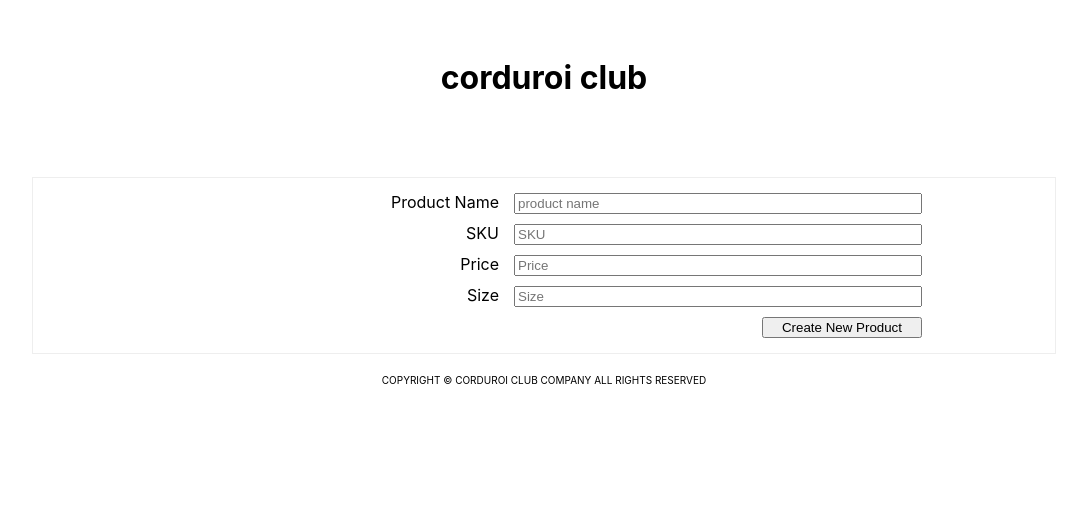
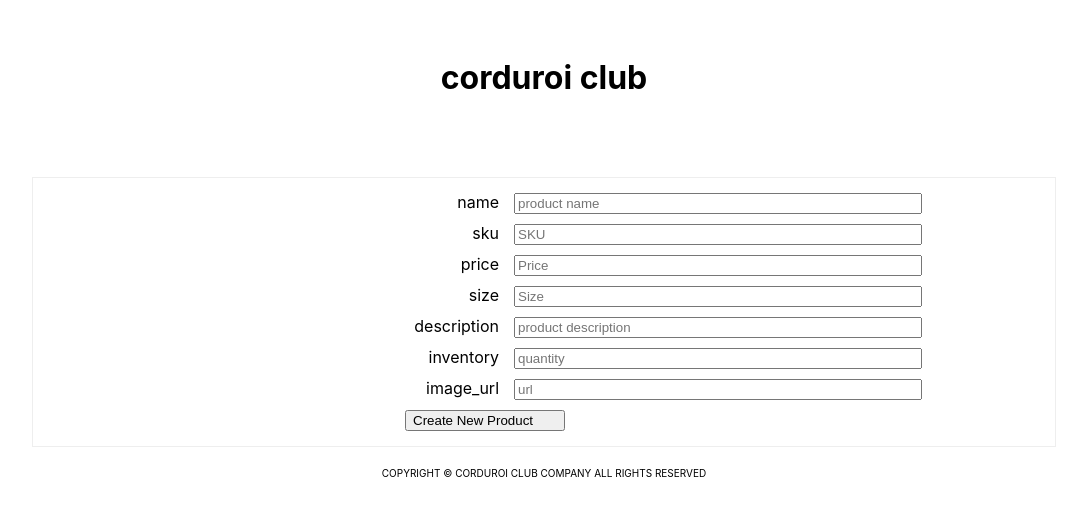
Before and after one commit to plmk67/webstore, a React (Create React App) app: page /newproduct in a window 1280 px wide. Shown: the top 516 px of the page, without its empty margins (96-1183 px from the left). Built offline with nearby package versions, Linux system fonts and the light colour scheme.

Commit message:
Create new product page linked posting linked to Firebase

```diff
--- a/src/components/NewProduct/NewProduct.js
+++ b/src/components/NewProduct/NewProduct.js
@@ -7,52 +7,79 @@ import Form from '../Form/Form';
 class NewProduct extends Component {
     state = {
         name: '',
+        sku: '',
         price: '',
         size: '',
         description: '',
-        images: ''
+        inventory: '',
+        image_url: '',
     }
 
     formFields = [
         {
             //temporary ID
             id: Math.random().toString(36),
-            name: "Product Name",
+            name: "name",
             placeholder: "product name",
             type:"text"
         },
 
         {
             id: Math.random().toString(36),
-            name: "SKU",
+            name: "sku",
             placeholder: "SKU",
             type:"text"
         },
 
-
         {
             id: Math.random().toString(36),
-            name: "Price",
+            name: "price",
             placeholder: "Price",
             type:"text"
         },
 
         {
             id: Math.random().toString(36),
-            name: "Size",
+            name: "size",
             placeholder: "Size",
+            type:"text"
+        },
+
+        {
+            //temporary ID
+            id: Math.random().toString(36),
+            name: "description",
+            placeholder: "product description",
+            type:"text"
+        },
+
+        {
+            //temporary ID
+            id: Math.random().toString(36),
+            name: "inventory",
+            placeholder: "quantity",
+            type:"number"
+        },
+
+        {
+            //temporary ID
+            id: Math.random().toString(36),
+            name: "image_url",
+            placeholder: "url",
             type:"text"
         },
 
     ]
 
-    handleSubmit(event) {
+    handleSubmit() {
         const order = {
             name: this.state.name,
+            sku: this.state.sku,
             price: this.state.price,
             size: this.state.size,
             description: this.state.description,
-            images: this.state.images
+            inventory: this.state.inventory,
+            images: this.state.image_url
         }
 
         axios.post('https://ecommerce-1f552.firebaseio.com/Product.json', order)
@@ -60,15 +87,10 @@ class NewProduct extends Component {
 
     inputChangedHandler = ( event, inputIdentifier) => {
         //copy previous state
-        const prevState = {...this.state}
+        //update into prevState
 
-        //update into prevState
-        prevState[inputIdentifier] = event.target.value;
-
-        console.log(prevState[inputIdentifier])
-
-
-
+        this.setState({[inputIdentifier]: event.target.value})
+        console.log(inputIdentifier)
     }
 
     //map out each element for the form
@@ -86,7 +108,8 @@ class NewProduct extends Component {
                             input={(event)=> this.inputChangedHandler(event,element.name)}
                      />
                     ))}
-                    <button onClick={() => this.handleSubmit()}>Create New Product</button>
+
+                    <button style={{display: 'flex', alignSelf: 'center'}} onClick={() => this.handleSubmit()}>Create New Product</button>
                 </div>
 
            </Aux>
--- a/src/components/NewProduct/NewProduct.module.css
+++ b/src/components/NewProduct/NewProduct.module.css
@@ -17,6 +17,7 @@
 .NewProduct label{
     padding-right: 10px;
     text-align: right;
+    width: 200px;
 }
 
 .NewProduct input {
```
